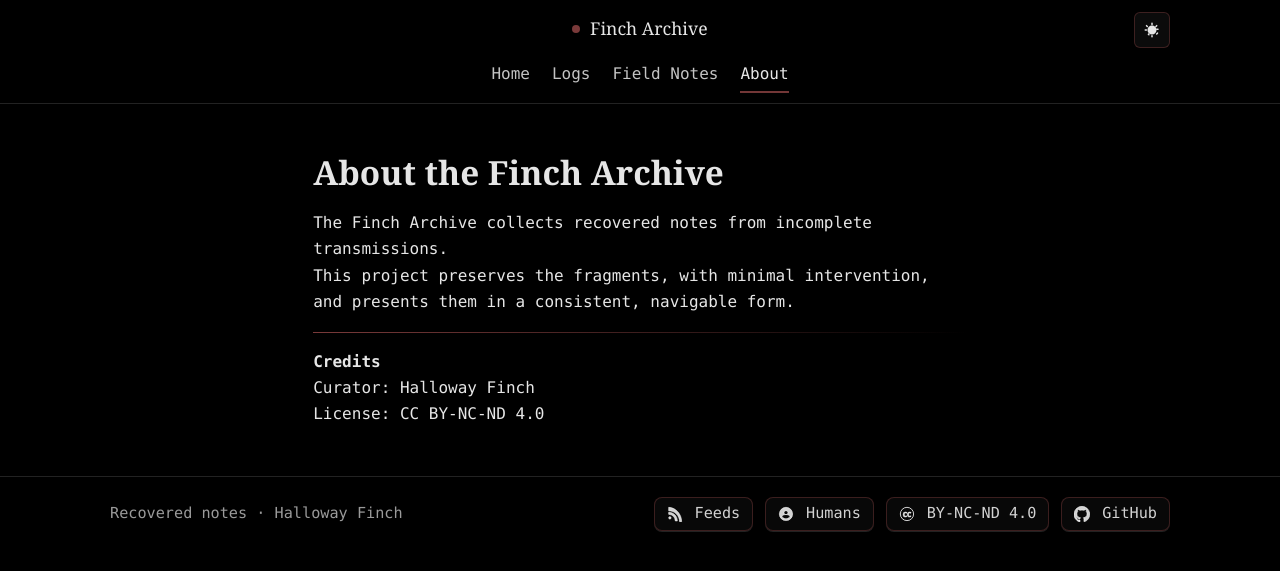
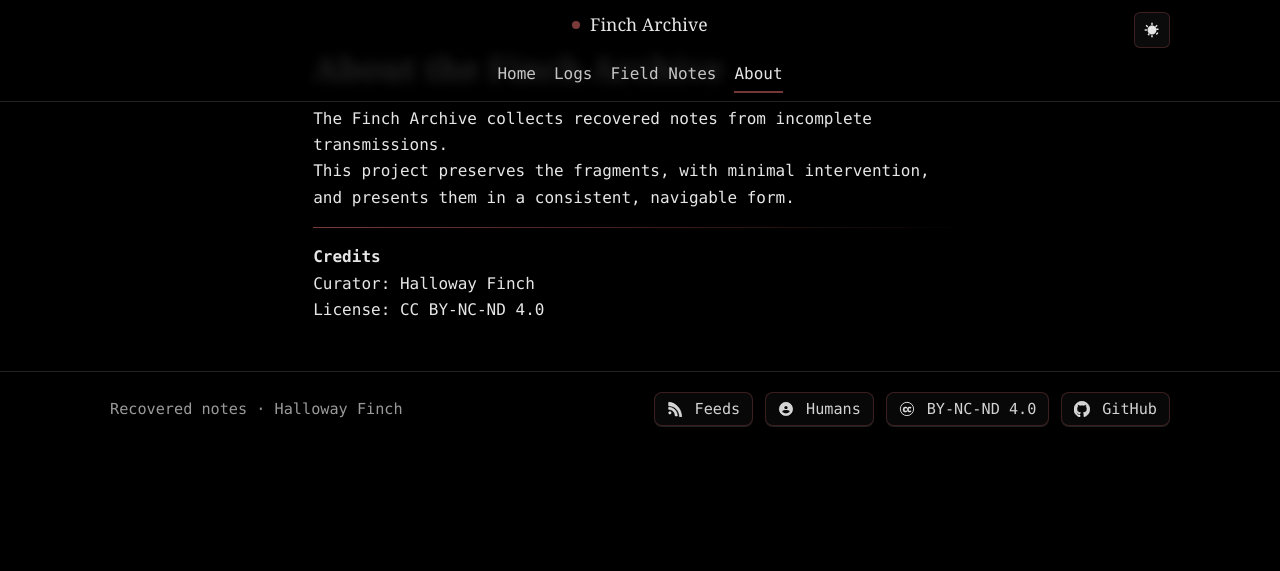
Before and after one commit to HallowayFinch/fincharchive.com, a Jekyll site: the page built from about.md, in a window 1280 px wide. Shown: the top 571 px of the page. Built offline with Jekyll 4.4.1, drawn with Linux system fonts in a browser that asks for light colours.

Commit message:
Update style.css

```diff
--- a/assets/css/style.css
+++ b/assets/css/style.css
@@ -474,6 +474,51 @@ a:focus-visible,.btn:focus-visible,.log-link:focus-visible,.theme-toggle:focus-v
   border-radius:6px; z-index:9999; outline:2px dashed var(--accent); outline-offset:2px;
 }
 
+/* ===== Smart sticky header (hide on scroll down, show on scroll up) ===== */
+header.site{
+  position:fixed; top:0; left:0; right:0; z-index:10;
+  background:var(--header-bg);
+  backdrop-filter:saturate(180%) blur(6px);
+  border-bottom:1px solid var(--line);
+  will-change:transform;
+  transition:
+    transform var(--dur-med) var(--ease),
+    background-color var(--dur-fast) var(--ease),
+    box-shadow var(--dur-fast) var(--ease);
+}
+
+/* Reserve space equal to header height (set by JS) */
+body.has-sticky-padding{ padding-top:var(--header-h, 64px); }
+
+/* Hidden state while scrolling down */
+.header--hidden{ transform:translateY(-100%); }
+
+/* Subtle shadow when visible after scrolling */
+.header--elevated{ box-shadow:0 6px 20px rgba(0,0,0,.18); }
+
+/* Base tightening (applies always) */
+.header-bar{ gap:10px; }
+.brand{ padding:10px 0; }
+.primary-nav{ padding:6px 0 8px; gap:14px; }
+.header-actions{ gap:6px; }
+
+/* Compact mode when returning on scroll up */
+.header--compact .brand{ padding:6px 0; }
+.header--compact .primary-nav{ padding:4px 0 6px; gap:12px; }
+.header--compact .theme-toggle{ width:34px; height:34px; }
+
+/* Desktop refinements */
+@media (min-width:980px){
+  .header-bar{ gap:6px; }
+  .brand{ padding-top:10px; }
+  .primary-nav{ gap:18px; }
+  .header--compact .brand{ padding-top:6px; }
+  .header--compact .primary-nav{ gap:14px; }
+}
+
+/* Make sure main content still uses your standard container */
+main.container{ /* no change; padding-top is managed on body */ }
+
 /* ===== Print ===== */
 @media print{
   :root{ --bg:#fff; --fg:#000; --muted:#333; --line:#ddd; }
```
